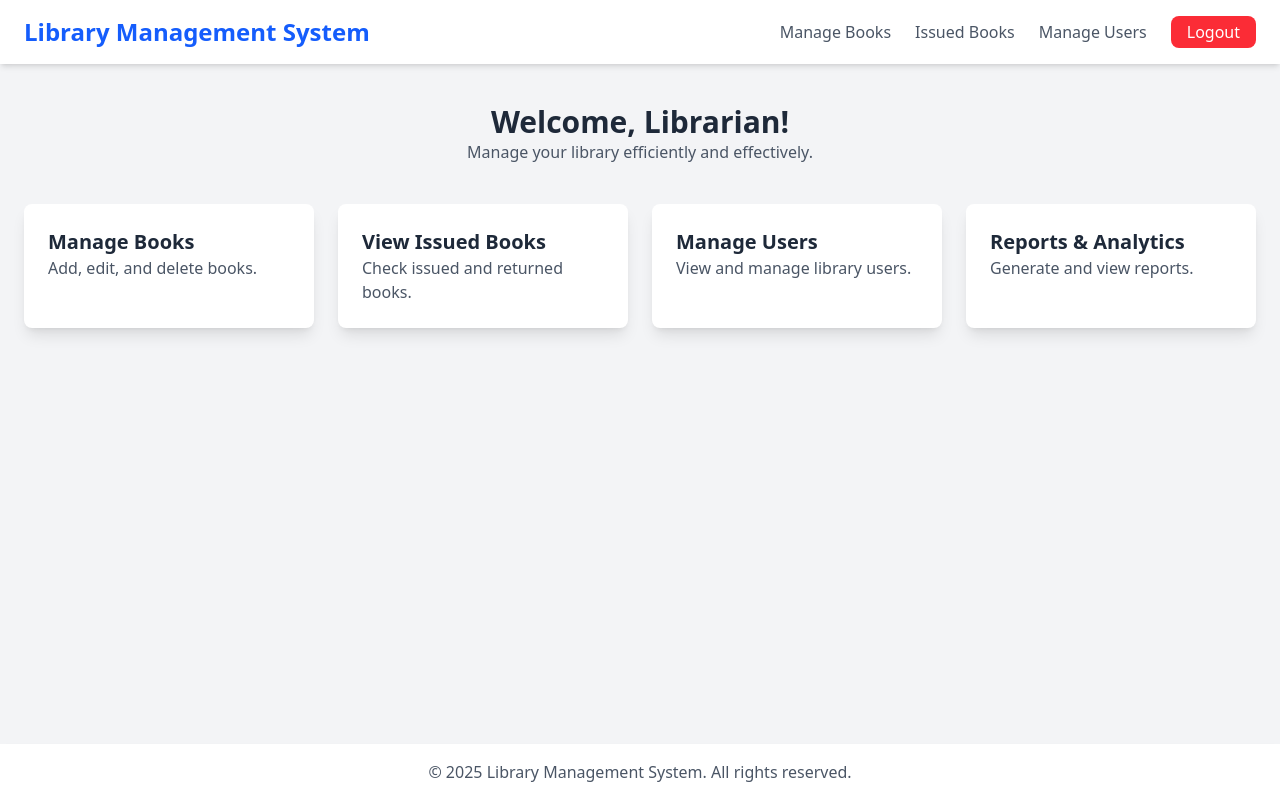
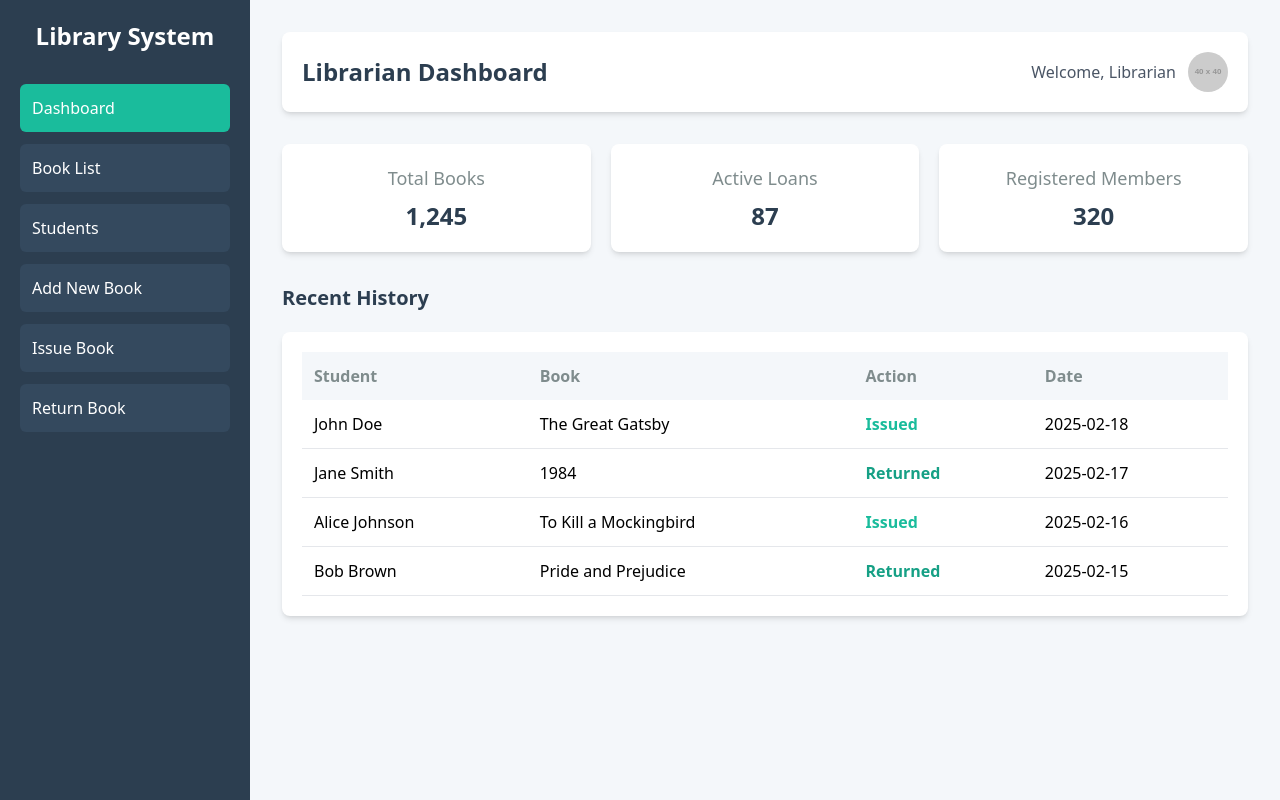
Before and after one commit to DeviSreePrasanth/LMS, a React (Vite) app in the folder client/: page /librarian/dashboard in a window 1280 px wide. Built offline with nearby package versions, Linux system fonts and the light colour scheme.

Commit message:
dashboard

```diff
--- a/client/package.json
+++ b/client/package.json
@@ -12,6 +12,7 @@
   "dependencies": {
     "@tailwindcss/vite": "^4.0.6",
     "axios": "^1.7.9",
+    "framer-motion": "^12.4.5",
     "react": "^19.0.0",
     "react-dom": "^19.0.0",
     "react-router-dom": "^7.1.5",
--- a/client/src/pages/librarian/Dashboard.jsx
+++ b/client/src/pages/librarian/Dashboard.jsx
@@ -1,76 +1,203 @@
-import React from 'react';
-import { Link, useNavigate } from 'react-router-dom';
+import React, { useState } from 'react';
+import { motion } from 'framer-motion';
 
-const Dashboard = () => {
-  const navigate = useNavigate();
+// Import existing components from their respective files
+import AddBook from './AddBook'; // src/pages/librarian/AddBook
+import BookList from './BookList'; // src/pages/librarian/BookList
+import Students from './Students'; // src/pages/librarian/Students
 
-  const handleLogout = () => {
-    // Remove token from localStorage
-    localStorage.removeItem("token");
-
-    // Redirect to login page
-    navigate("/");
-  };
+// Sidebar Component
+const Sidebar = ({ setActiveSection, activeSection }) => {
+  const menuItems = [
+    { name: 'Dashboard', section: 'dashboard' },
+    { name: 'Book List', section: 'booklist' },
+    { name: 'Students', section: 'students' },
+    { name: 'Add New Book', section: 'addbook' },
+    { name: 'Issue Book', section: 'issuebook' },
+    { name: 'Return Book', section: 'returnbook' },
+  ];
 
   return (
-    <div className="min-h-screen flex flex-col bg-gray-100">
-      {/* Header */}
-      <header className="bg-white shadow-md py-4 px-6 flex justify-between items-center">
-        <h1 className="text-2xl font-bold text-blue-600">Library Management System</h1>
-        <nav className="space-x-6">
-          <Link to="/manage-books" className="text-gray-600 hover:text-blue-600">
-            Manage Books
-          </Link>
-          <Link to="/issued-books" className="text-gray-600 hover:text-blue-600">
-            Issued Books
-          </Link>
-          <Link to="/manage-users" className="text-gray-600 hover:text-blue-600">
-            Manage Users
-          </Link>
-          <button
-            onClick={handleLogout}
-            className="bg-red-500 text-white py-1 px-4 rounded-lg hover:bg-red-600 transition duration-300"
+    <motion.div
+      className="w-[250px] bg-[#2c3e50] text-white p-5 fixed h-full"
+      initial={{ x: '-100%' }}
+      animate={{ x: 0 }}
+      transition={{ duration: 0.5, ease: 'easeInOut' }}
+    >
+      <h2 className="text-2xl font-semibold mb-8 text-center">Library System</h2>
+      <ul className="space-y-3">
+        {menuItems.map((item, index) => (
+          <motion.li
+            key={index}
+            className={`p-3 rounded-md cursor-pointer hover:bg-[#1abc9c] transition-transform duration-300 ${
+              activeSection === item.section ? 'bg-[#1abc9c]' : 'bg-[#34495e]'
+            }`}
+            whileHover={{ x: 10 }}
+            onClick={() => setActiveSection(item.section)}
           >
-            Logout
-          </button>
-        </nav>
-      </header>
+            {item.name}
+          </motion.li>
+        ))}
+      </ul>
+    </motion.div>
+  );
+};
 
-      {/* Main Content */}
-      <main className="flex-grow container mx-auto py-10 px-6">
-        {/* Welcome Section */}
-        <section className="mb-10 text-center">
-          <h2 className="text-3xl font-bold text-gray-800">Welcome, Librarian!</h2>
-          <p className="text-gray-600">Manage your library efficiently and effectively.</p>
-        </section>
+// Header Component
+const Header = () => (
+  <motion.div
+    className="flex justify-between items-center bg-white p-5 rounded-lg shadow-md"
+    initial={{ opacity: 0 }}
+    animate={{ opacity: 1 }}
+    transition={{ duration: 0.8, ease: 'easeInOut' }}
+  >
+    <h1 className="text-2xl font-bold text-[#2c3e50]">Librarian Dashboard</h1>
+    <div className="flex items-center space-x-3">
+      <span className="text-gray-600">Welcome, Librarian</span>
+      <img
+        src="https://via.placeholder.com/40"
+        alt="Profile"
+        className="w-10 h-10 rounded-full"
+      />
+    </div>
+  </motion.div>
+);
 
-        {/* Cards Section */}
-        <section className="grid grid-cols-1 md:grid-cols-2 lg:grid-cols-4 gap-6">
-          <Link to="/manage-books" className="group block p-6 bg-white rounded-lg shadow-lg hover:shadow-xl transition-shadow duration-300">
-            <h3 className="text-xl font-semibold text-gray-800 group-hover:text-blue-600">Manage Books</h3>
-            <p className="text-gray-600">Add, edit, and delete books.</p>
-          </Link>
-          <Link to="/issued-books" className="group block p-6 bg-white rounded-lg shadow-lg hover:shadow-xl transition-shadow duration-300">
-            <h3 className="text-xl font-semibold text-gray-800 group-hover:text-blue-600">View Issued Books</h3>
-            <p className="text-gray-600">Check issued and returned books.</p>
-          </Link>
-          <Link to="/manage-users" className="group block p-6 bg-white rounded-lg shadow-lg hover:shadow-xl transition-shadow duration-300">
-            <h3 className="text-xl font-semibold text-gray-800 group-hover:text-blue-600">Manage Users</h3>
-            <p className="text-gray-600">View and manage library users.</p>
-          </Link>
-          <Link to="/reports" className="group block p-6 bg-white rounded-lg shadow-lg hover:shadow-xl transition-shadow duration-300">
-            <h3 className="text-xl font-semibold text-gray-800 group-hover:text-blue-600">Reports & Analytics</h3>
-            <p className="text-gray-600">Generate and view reports.</p>
-          </Link>
-        </section>
-      </main>
+// StatsCard Component
+const StatsCard = ({ title, value }) => (
+  <motion.div
+    className="bg-white p-5 rounded-lg shadow-md text-center"
+    initial={{ y: 50, opacity: 0 }}
+    animate={{ y: 0, opacity: 1 }}
+    transition={{ duration: 0.6, ease: 'easeInOut' }}
+  >
+    <h3 className="text-lg text-[#7f8c8d] mb-2">{title}</h3>
+    <p className="text-2xl font-bold text-[#2c3e50]">{value}</p>
+  </motion.div>
+);
 
-      {/* Footer */}
-      <footer className="bg-white shadow-md py-4 text-center">
-        <p className="text-gray-600">&copy; 2025 Library Management System. All rights reserved.</p>
-      </footer>
+// RecentHistory Component (Dashboard Default View)
+const RecentHistory = () => {
+  const historyData = [
+    { id: 1, student: 'John Doe', book: 'The Great Gatsby', action: 'Issued', date: '2025-02-18' },
+    { id: 2, student: 'Jane Smith', book: '1984', action: 'Returned', date: '2025-02-17' },
+    { id: 3, student: 'Alice Johnson', book: 'To Kill a Mockingbird', action: 'Issued', date: '2025-02-16' },
+    { id: 4, student: 'Bob Brown', book: 'Pride and Prejudice', action: 'Returned', date: '2025-02-15' },
+  ];
+
+  return (
+    <div className="mt-8">
+      <h2 className="text-xl font-semibold text-[#2c3e50] mb-5">Recent History</h2>
+      <div className="bg-white p-5 rounded-lg shadow-md">
+        <table className="w-full text-left">
+          <thead>
+            <tr className="bg-[#f4f7fa] text-[#7f8c8d]">
+              <th className="p-3">Student</th>
+              <th className="p-3">Book</th>
+              <th className="p-3">Action</th>
+              <th className="p-3">Date</th>
+            </tr>
+          </thead>
+          <tbody>
+            {historyData.map((entry, index) => (
+              <motion.tr
+                key={entry.id}
+                className="border-b border-gray-200 hover:bg-gray-50"
+                initial={{ opacity: 0, y: 20 }}
+                animate={{ opacity: 1, y: 0 }}
+                transition={{ duration: 0.3, delay: index * 0.1 }}
+              >
+                <td className="p-3">{entry.student}</td>
+                <td className="p-3">{entry.book}</td>
+                <td className="p-3">
+                  <span
+                    className={`${
+                      entry.action === 'Issued' ? 'text-[#1abc9c]' : 'text-[#16a085]'
+                    } font-semibold`}
+                  >
+                    {entry.action}
+                  </span>
+                </td>
+                <td className="p-3">{entry.date}</td>
+              </motion.tr>
+            ))}
+          </tbody>
+        </table>
+      </div>
     </div>
   );
 };
 
-export default Dashboard;
+// Placeholder Components for IssueBook and ReturnBook (since they aren’t in your routes yet)
+const IssueBook = () => (
+  <div className="mt-8">
+    <h2 className="text-xl font-semibold text-[#2c3e50] mb-5">Issue Book</h2>
+    <div className="bg-white p-5 rounded-lg shadow-md">
+      <p className="text-gray-600">This is the Issue Book section. Add your issue form here.</p>
+    </div>
+  </div>
+);
+
+const ReturnBook = () => (
+  <div className="mt-8">
+    <h2 className="text-xl font-semibold text-[#2c3e50] mb-5">Return Book</h2>
+    <div className="bg-white p-5 rounded-lg shadow-md">
+      <p className="text-gray-600">This is the Return Book section. Add your return form here.</p>
+    </div>
+  </div>
+);
+
+// Main Dashboard Component
+const LibrarianDashboard = () => {
+  const [activeSection, setActiveSection] = useState('dashboard'); // Default to dashboard
+
+  const statsData = [
+    { title: 'Total Books', value: '1,245' },
+    { title: 'Active Loans', value: '87' },
+    { title: 'Registered Members', value: '320' },
+  ];
+
+  // Render content based on active section
+  const renderContent = () => {
+    switch (activeSection) {
+      case 'dashboard':
+        return (
+          <>
+            <div className="grid grid-cols-1 md:grid-cols-3 gap-5 mt-8">
+              {statsData.map((stat, index) => (
+                <StatsCard key={index} title={stat.title} value={stat.value} />
+              ))}
+            </div>
+            <RecentHistory />
+          </>
+        );
+      case 'booklist':
+        return <BookList />;
+      case 'students':
+        return <Students />;
+      case 'addbook':
+        return <AddBook />;
+      case 'issuebook':
+        return <IssueBook />;
+      case 'returnbook':
+        return <ReturnBook />;
+      default:
+        return null;
+    }
+  };
+
+  return (
+    <div className="flex min-h-screen bg-[#f4f7fa]">
+      {/* Sidebar */}
+      <Sidebar setActiveSection={setActiveSection} activeSection={activeSection} />
+
+      {/* Main Content */}
+      <div className="flex-1 ml-[250px] p-8">
+        <Header />
+        {renderContent()}
+      </div>
+    </div>
+  );
+};
+
+export default LibrarianDashboard;
```
Also changed, not shown: 1 other file (tests, documents, lock files or other folders).
